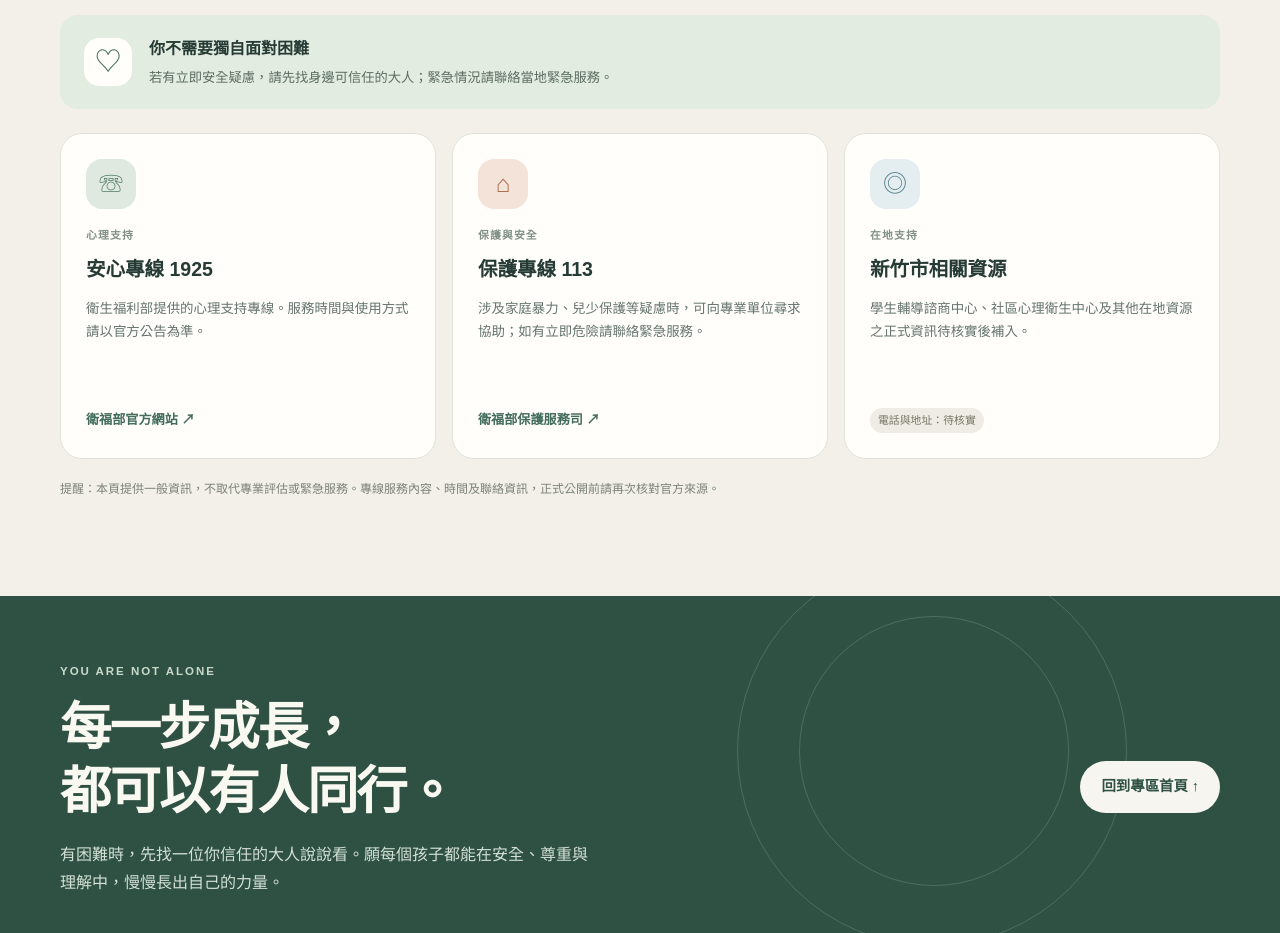
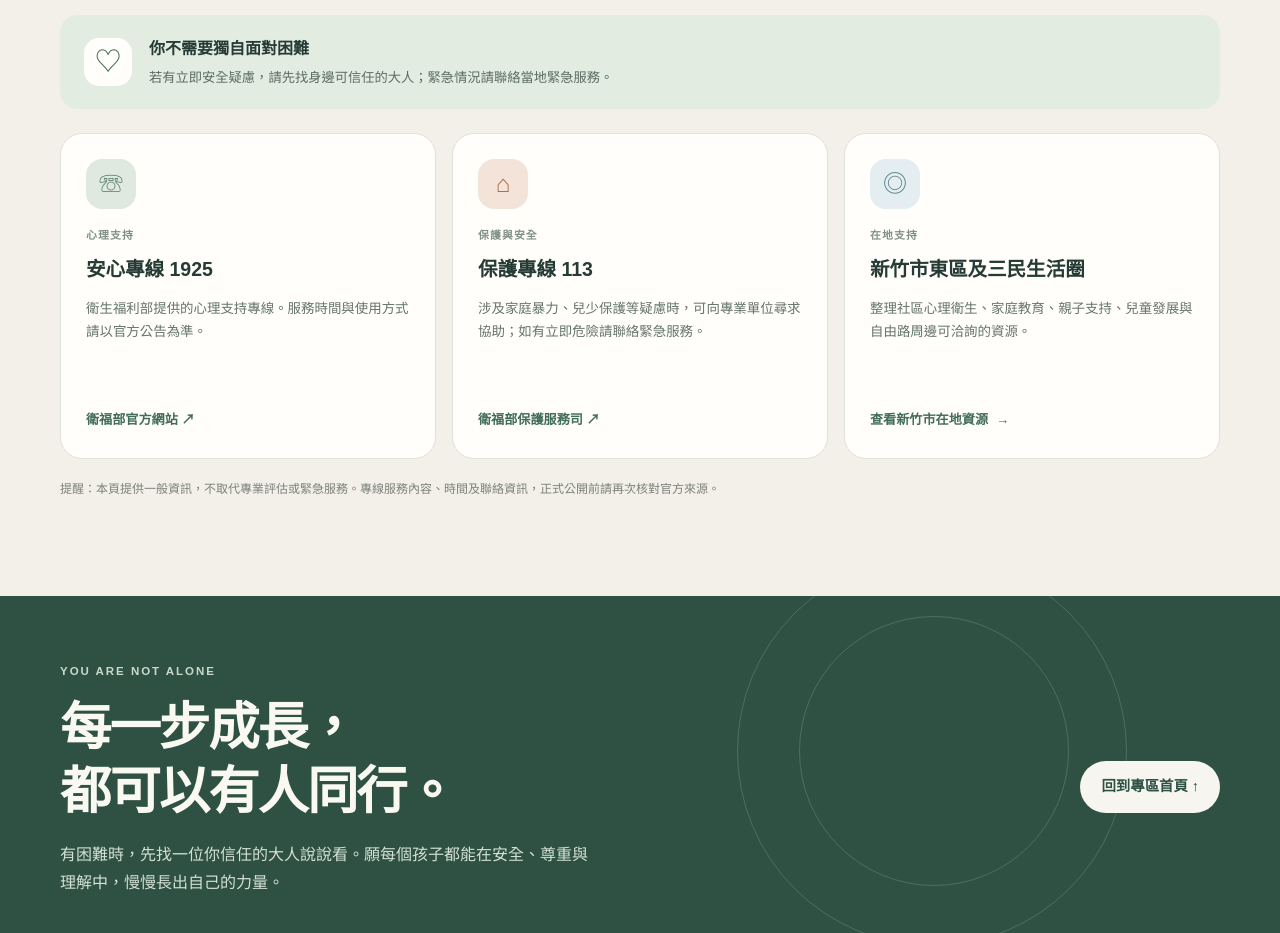
Before and after one commit to smpsd00-hash/student-counseling, a plain HTML site: page index.html in a window 1280 px wide. Shown: the part 4580-5513 px from the top of the page. Drawn offline with Linux system fonts and the light colour scheme.

Commit message:
Update index.html

```diff
--- a/index.html
+++ b/index.html
@@ -178,7 +178,17 @@
         <div class="resource-grid">
           <article class="resource-card"><div class="resource-icon icon-green">☏</div><p class="card-kicker">心理支持</p><h3>安心專線 1925</h3><p>衛生福利部提供的心理支持專線。服務時間與使用方式請以官方公告為準。</p><a href="https://www.mohw.gov.tw/" target="_blank" rel="noopener noreferrer" class="text-link">衛福部官方網站 ↗</a></article>
           <article class="resource-card"><div class="resource-icon icon-peach">⌂</div><p class="card-kicker">保護與安全</p><h3>保護專線 113</h3><p>涉及家庭暴力、兒少保護等疑慮時，可向專業單位尋求協助；如有立即危險請聯絡緊急服務。</p><a href="https://dep.mohw.gov.tw/DOPS/" target="_blank" rel="noopener noreferrer" class="text-link">衛福部保護服務司 ↗</a></article>
-          <article class="resource-card"><div class="resource-icon icon-blue">◎</div><p class="card-kicker">在地支持</p><h3>新竹市相關資源</h3><p>學生輔導諮商中心、社區心理衛生中心及其他在地資源之正式資訊待核實後補入。</p><span class="coming-label">電話與地址：待核實</span></article>
+
+<article class="resource-card">
+  <div class="resource-icon icon-blue">◎</div>
+  <p class="card-kicker">在地支持</p>
+  <h3>新竹市東區及三民生活圈</h3>
+  <p>整理社區心理衛生、家庭教育、親子支持、兒童發展與自由路周邊可洽詢的資源。</p>
+  <a href="local-support.html" class="text-link">
+    查看新竹市在地資源 <span>→</span>
+  </a>
+</article>
+
         </div>
         <p class="resource-disclaimer">提醒：本頁提供一般資訊，不取代專業評估或緊急服務。專線服務內容、時間及聯絡資訊，正式公開前請再次核對官方來源。</p>
       </div>
```
